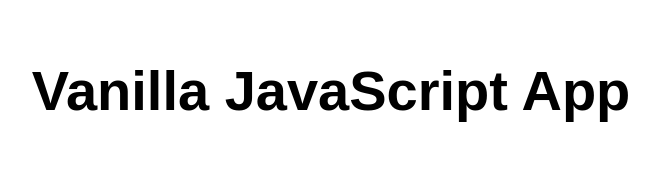
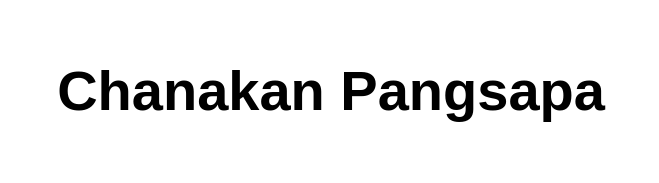
Before and after one commit to ChanakanPangsapa/webappkku, a website: page src/index.html in a window 1280 px wide. Shown: the whole page, without its empty margins (309-968 px from the left). Drawn offline with Linux system fonts and the light colour scheme.

Commit message:
Update index.html

```diff
--- a/src/index.html
+++ b/src/index.html
@@ -10,7 +10,7 @@
 
 <body>
   <main>
-    <h1>Vanilla JavaScript App</h1>
+    <h1>Chanakan Pangsapa</h1>
   </main>
 </body>
 
```
